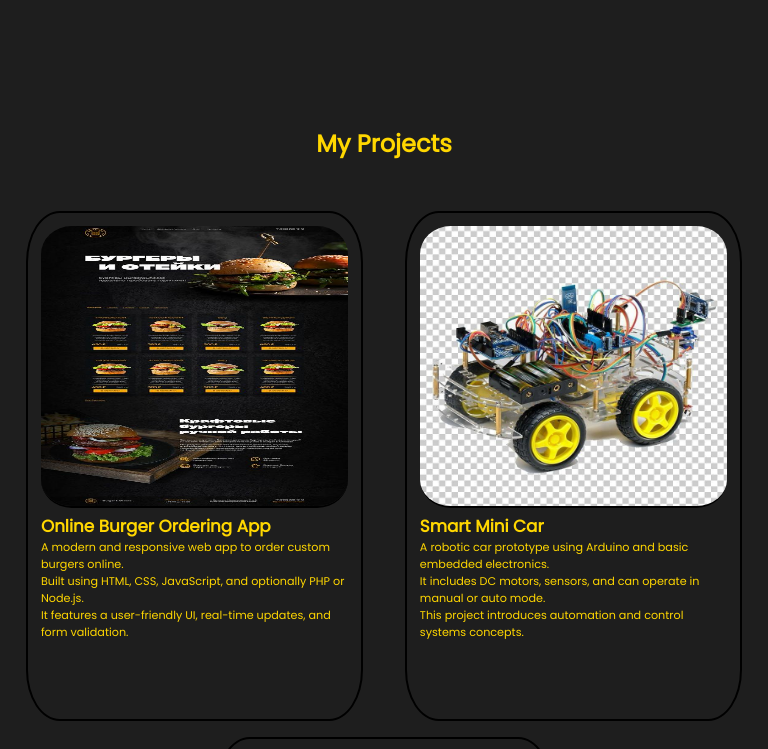
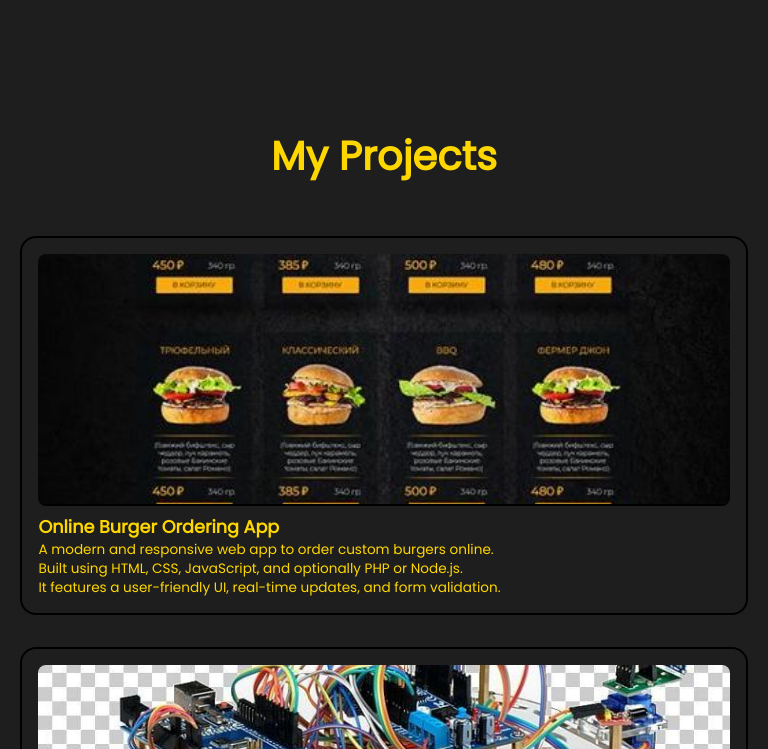
Before and after one commit to JOSEPH19-cyber/portfolio, a plain HTML site: page index.html in a window 768 px wide. Shown: the part 900-1649 px from the top of the page. Drawn offline with Linux system fonts and the light colour scheme.

Commit message:
Mise à jour du fichier CSS

```diff
--- a/style.css
+++ b/style.css
@@ -134,7 +134,7 @@ header{
   }
 
   .right {
-    height: 50vh; /* tu peux ajuster selon le rendu */
+    height: 50vh;
   }
 
   .right img {
@@ -171,53 +171,108 @@ header{
 
 
 /*_______________________________________________________________________________*/
-#projects{
+#projects {
   margin-bottom: 100px;
   padding-top: 60px;
 }
-#projects h1{
+
+#projects h1 {
   margin-bottom: 50px;
   text-align: center;
+  font-size: 2.5rem;
 }
-.projects-content{
+
+.projects-content {
   display: flex;
-  flex-direction: row;
-  justify-content: space-evenly;
   flex-wrap: wrap;
-  gap: 1rem;
+  justify-content: center;
+  gap: 2rem;
+  padding: 0 2rem;
 }
-.project-card{
+
+.project-card {
   background-color: rgba(30, 30, 30, 1);
-  height: 75vh;
-  width: 25vw;
-  border: 2px solid black;
-  border-radius: 10%;
-  padding: 0.8rem;
+  height: 70vh;
+  width: 28vw;
+  border: 2px solid #000;
+  border-radius: 1rem;
+  padding: 1rem;
+  display: flex;
+  flex-direction: column;
+  justify-content: space-between;
+  transition: transform 0.3s ease-in-out;
 }
-.project-card img{
+
+.project-card:hover {
+  transform: scale(1.02);
+}
+
+.project-card img {
   height: 35vh;
   width: 100%;
-  border-bottom: 2px solid black;
-  border-radius: 10%;
-  transition: box-shadow 0,3s ease-in-out;
+  object-fit: cover;
+  border-bottom: 2px solid #000;
+  border-radius: 0.5rem;
+  transition: box-shadow 0.3s ease-in-out;
 }
-.project-card img:hover{
-  box-shadow: 5px 5px 5px rgb(255, 215, 0);
+
+.project-card img:hover {
+  box-shadow: 5px 5px 10px rgb(255, 215, 0);
 }
-@media screen and (max-width: 600px) {
-  .project-card{
-    height: 60vh;
+
+.project-card h2 {
+  font-size: 1.3rem;
+  margin-top: 0.5rem;
+}
+
+.project-card p {
+  font-size: 0.95rem;
+  line-height: 1.4;
+}
+@media screen and (min-width: 769px) and (max-width: 1024px) {
+  .project-card {
     width: 40vw;
-    font-size: 0.65rem;
+    height: 65vh;
+  }
+
+  .project-card img {
+    height: 30vh;
+  }
+
+  .project-card h2 {
+    font-size: 1.2rem;
+  }
+
+  .project-card p {
+    font-size: 0.85rem;
   }
 }
-@media screen and (min-width: 681px) and (max-width: 768px){
-  .project-card{
-    height: 60vh;
-    width: 40vw;
-    font-size: 0.7rem;
+@media screen and (max-width: 768px) {
+  .projects-content {
+    flex-direction: column;
+    align-items: center;
+    padding: 0 1rem;
+  }
+
+  .project-card {
+    width: 90vw;
+    height: auto;
+  }
+
+  .project-card img {
+    height: auto;
+    max-height: 250px;
+  }
+
+  .project-card h2 {
+    font-size: 1.1rem;
+  }
+
+  .project-card p {
+    font-size: 0.85rem;
   }
 }
+
 /*________________________________________________________________________________*/
 
 
```
